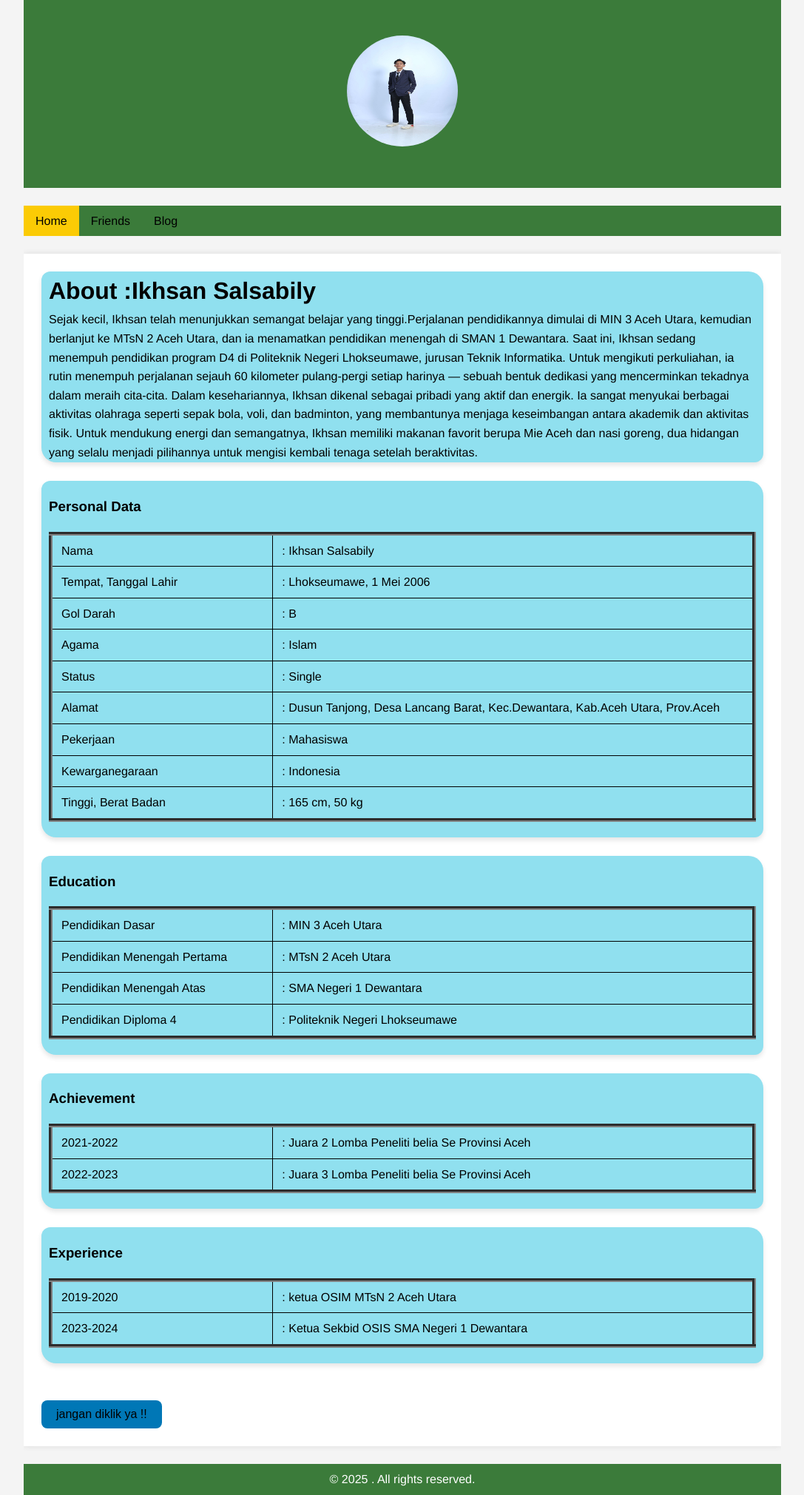
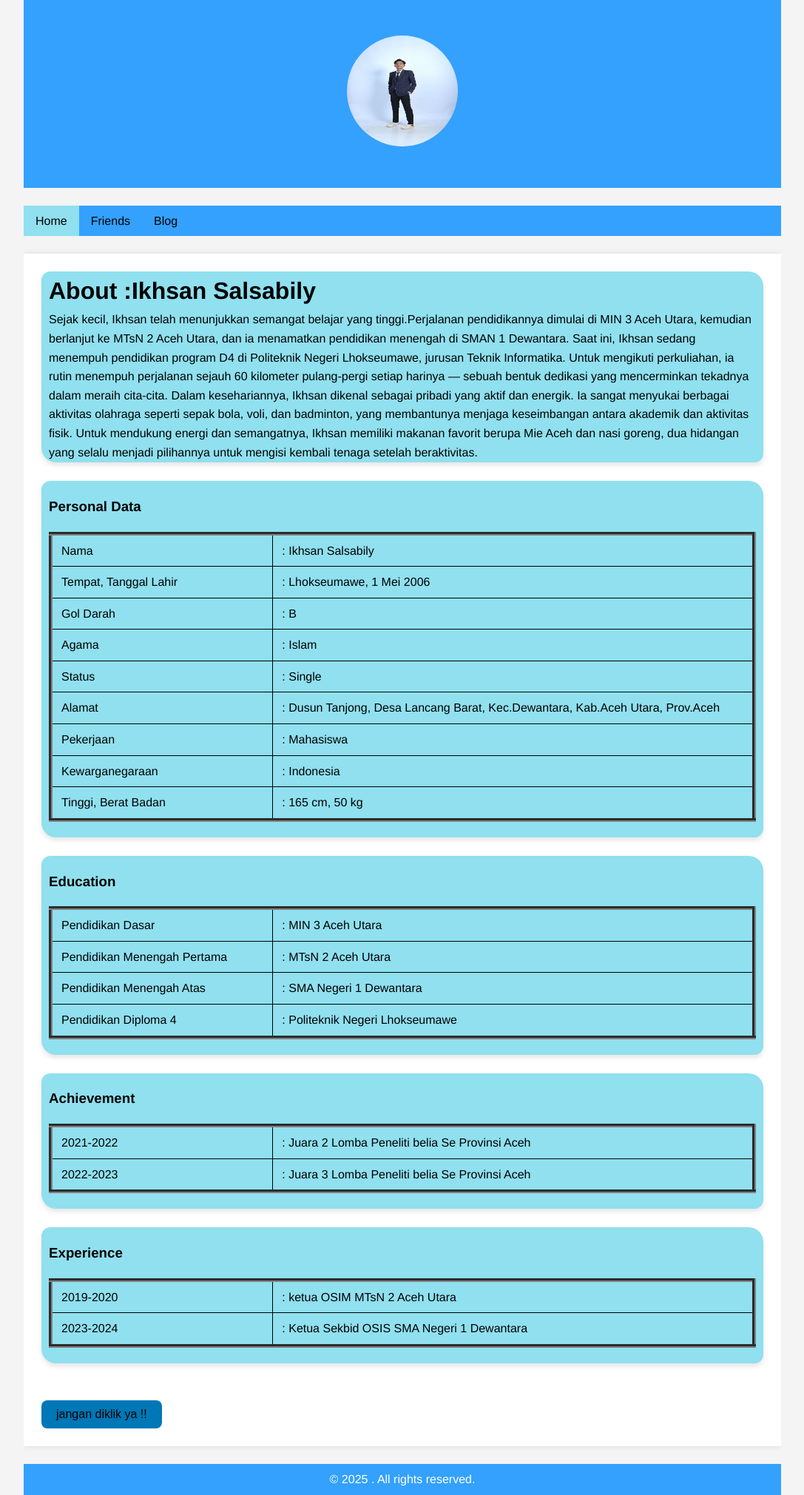
Before and after one commit to isanbly06/isanbly06.github.io, a Jekyll site: the page built from index.html, in a window 1280 px wide. Shown: the whole page at 74% size, without its empty margins (96-1183 px from the left). Built offline with Jekyll 4.4.1, drawn with Linux system fonts in a browser that asks for light colours.

Commit message:
hasilpercobaan1

```diff
--- a/_layouts/default.html
+++ b/_layouts/default.html
@@ -8,7 +8,7 @@
   <link rel="stylesheet" href="{{ site.baseurl }}/assets/css/style.css">
 
   <!-- Favicon -->
-  <link rel="icon" href="{{ site.baseurl }}/assets/images/favicon.ico">
+  <link rel="icon" href="{{ site.baseurl }}/assets/images/Favicon.ico">
 
   <!-- JavaScript -->
   <script src="{{ site.baseurl }}/assets/js/scripts.js"></script>
--- a/_sass/main.scss
+++ b/_sass/main.scss
@@ -1,6 +1,6 @@
 
-$primary-color: #3b7b3a;
-$secondary-color: #fbcb05;
+$primary-color: #33A1FD;
+$secondary-color: #90E0EF;
 $font-stack: Helvetica, sans-serif;
 
 body,
```
Also changed, not shown: 3 other files.
